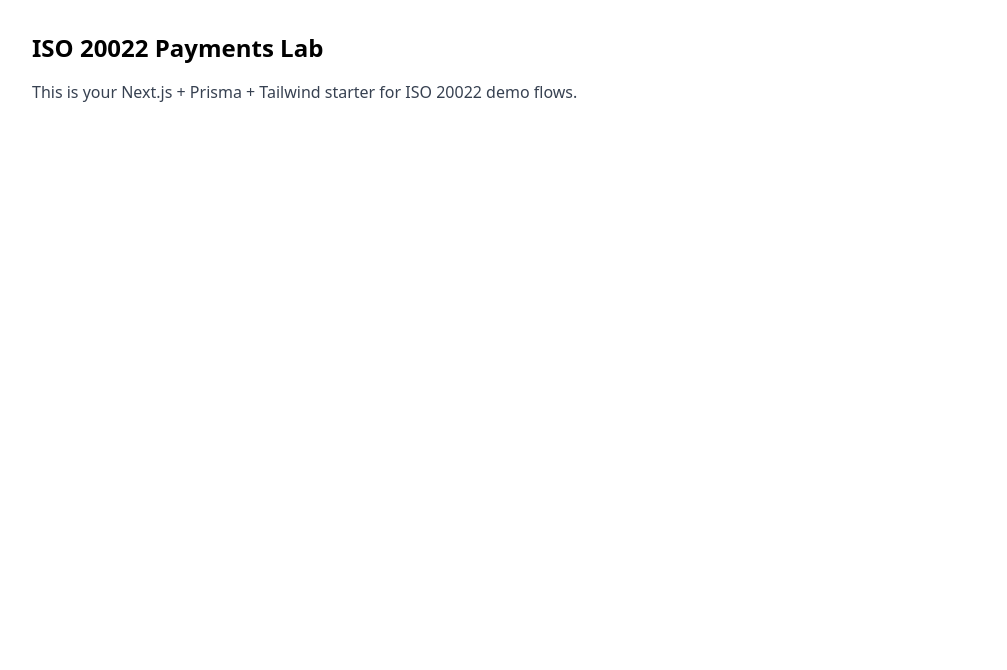
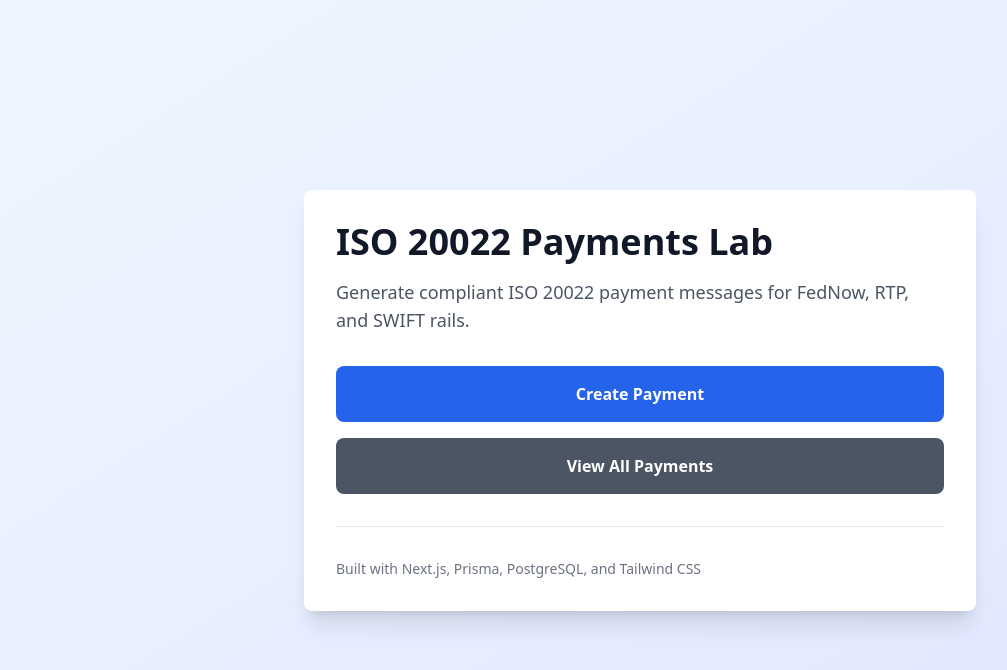
Before and after one commit to Abayommy/iso20022-payments-lab, a Next.js app: page / in a window 1280 px wide. Shown: the top 670 px of the page, without its empty margins (0-1007 px from the left). Built offline with nearby package versions, Linux system fonts and the light colour scheme.

Commit message:
Add navigation to homepage

```diff
--- a/app/page.tsx
+++ b/app/page.tsx
@@ -1,10 +1,38 @@
-export default function HomePage() {
+import Link from "next/link";
+
+export default function Home() {
   return (
-    <main className="p-8">
-      <h1 className="text-2xl font-bold">ISO 20022 Payments Lab</h1>
-      <p className="mt-4 text-gray-700">
-        This is your Next.js + Prisma + Tailwind starter for ISO 20022 demo flows.
-      </p>
-    </main>
-  )
+    <div className="min-h-screen bg-gradient-to-br from-blue-50 to-indigo-100 flex items-center justify-center p-4">
+      <div className="max-w-2xl w-full bg-white rounded-lg shadow-xl p-8">
+        <h1 className="text-4xl font-bold text-gray-900 mb-4">
+          ISO 20022 Payments Lab
+        </h1>
+        <p className="text-lg text-gray-600 mb-8">
+          Generate compliant ISO 20022 payment messages for FedNow, RTP, and SWIFT rails.
+        </p>
+
+        <div className="space-y-4">
+          <Link
+            href="/compose"
+            className="block w-full bg-blue-600 hover:bg-blue-700 text-white font-semibold py-4 px-6 rounded-lg text-center transition-colors"
+          >
+            Create Payment
+          </Link>
+
+          <Link
+            href="/payments"
+            className="block w-full bg-gray-600 hover:bg-gray-700 text-white font-semibold py-4 px-6 rounded-lg text-center transition-colors"
+          >
+            View All Payments
+          </Link>
+        </div>
+
+        <div className="mt-8 pt-8 border-t border-gray-200">
+          <p className="text-sm text-gray-500">
+            Built with Next.js, Prisma, PostgreSQL, and Tailwind CSS
+          </p>
+        </div>
+      </div>
+    </div>
+  );
 }
```
